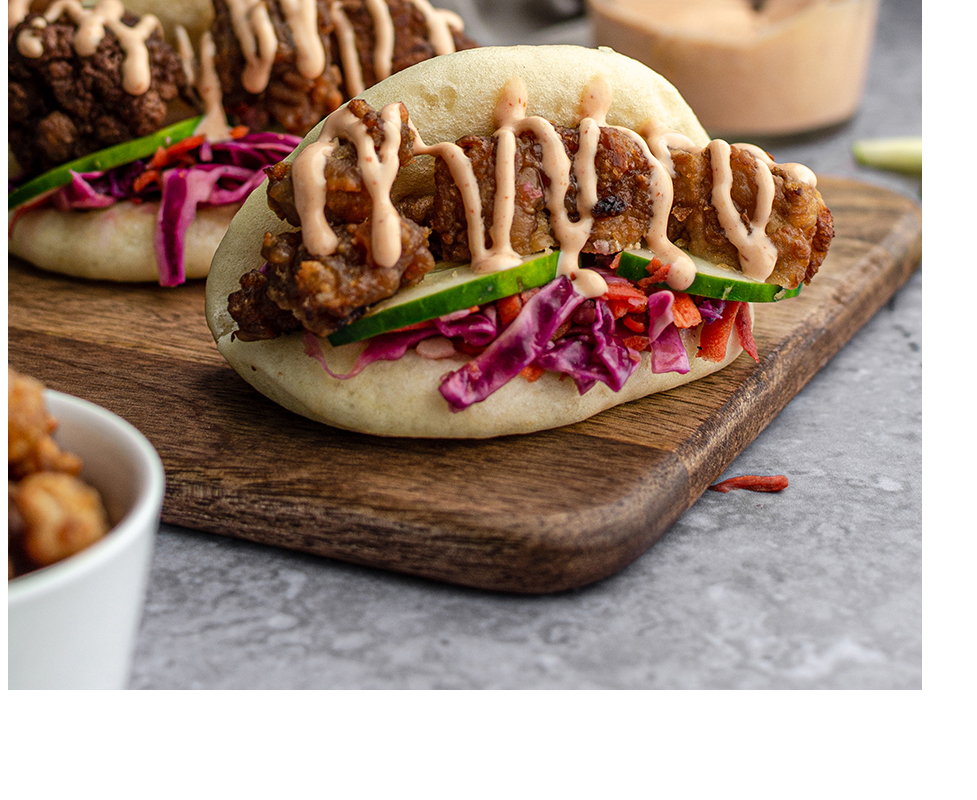
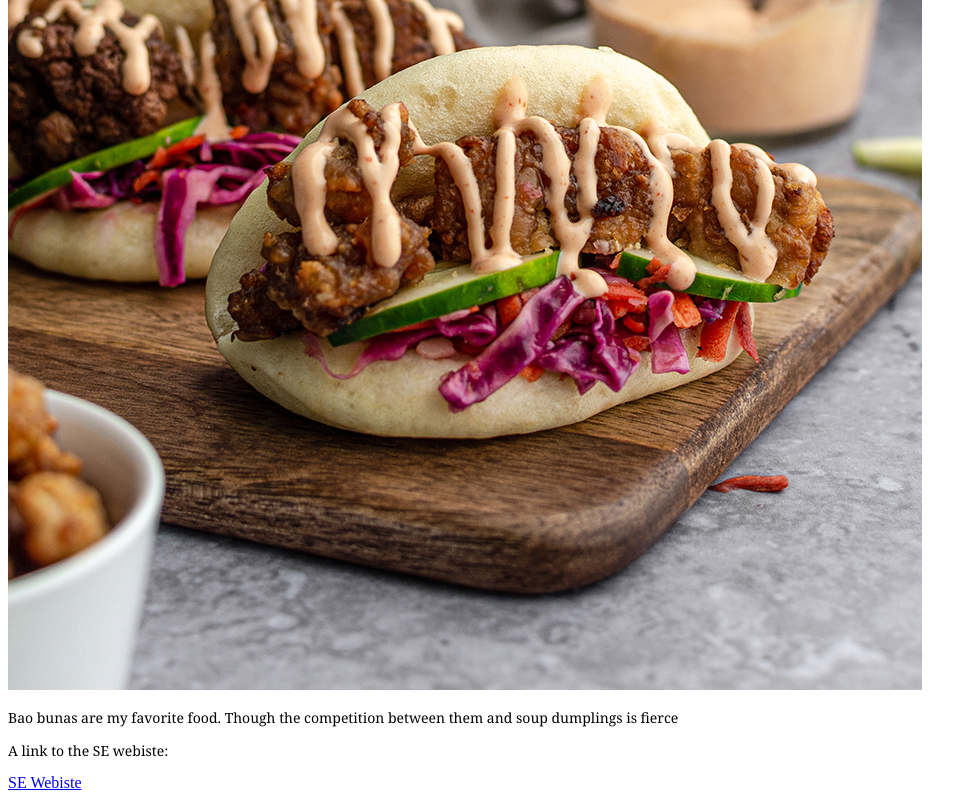
Before and after one commit to beegrass/beegrass.github.io, a plain HTML site: page index.html in a window 1280 px wide. Shown: the part 394-1194 px from the top of the page, without its empty margins (0-977 px from the left). Before the commit the page ends 1096 px from the top, so only its background shows below. Drawn offline with Linux system fonts and the light colour scheme.

Commit message:
added link to SE website

```diff
--- a/index.html
+++ b/index.html
@@ -16,4 +16,7 @@ p {font-family:Georgia, serif;font-size:14px;font-style:normal;font-weight:norma
 <p>I graduated from Patchogue-Medford High School in 2021 and in my senior year I worked at a thrift store named "Savers" until I had to leave for surgery in July. The surgery was for what's called an osteoblastoma which is a slow-growing tumor that dissolves normal, healthy bone. I had it in my left temporal region which left my inner ear canal pushed shut and my left TMJ dissolved. Now I have a titanium TMJ! It's pretty rad. Besides that, I like to play video games like Minecraft and Genshin Impact. My usual hobbies off of technology are crocheting and sewing, I also occasionally draw.</p>
 </body>
 <img src="baoBuns.jpg" alt="karaage bao buns" class="dashed center">
+<p>Bao bunas are my favorite food. Though the competition between them and soup dumplings is fierce</p>
+<p>A link to the SE webiste: </p>
+<a href="http://www.se.rit.edu/~swen-101/00/index.html" target="_blank">SE Webiste</a>
 </html>
```
